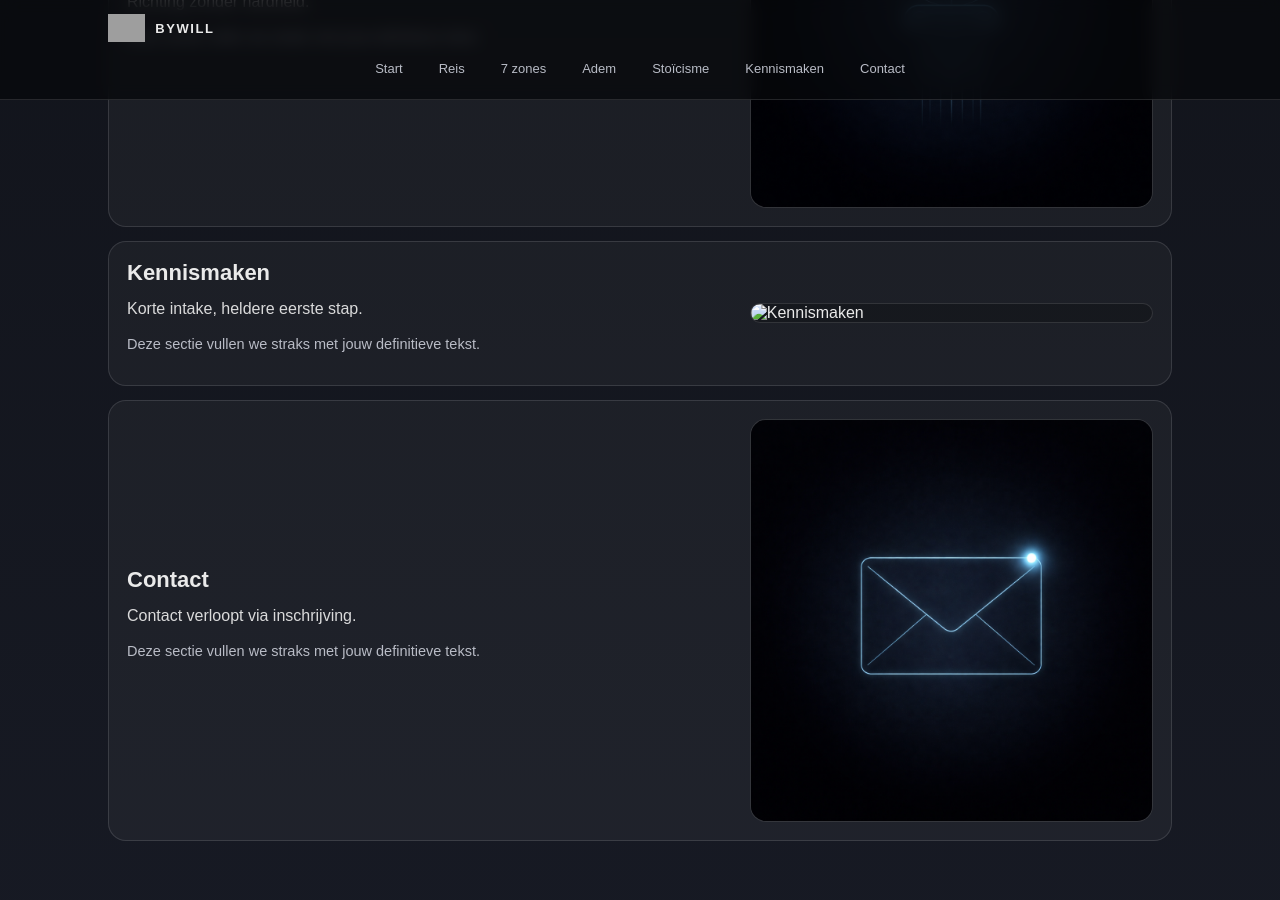
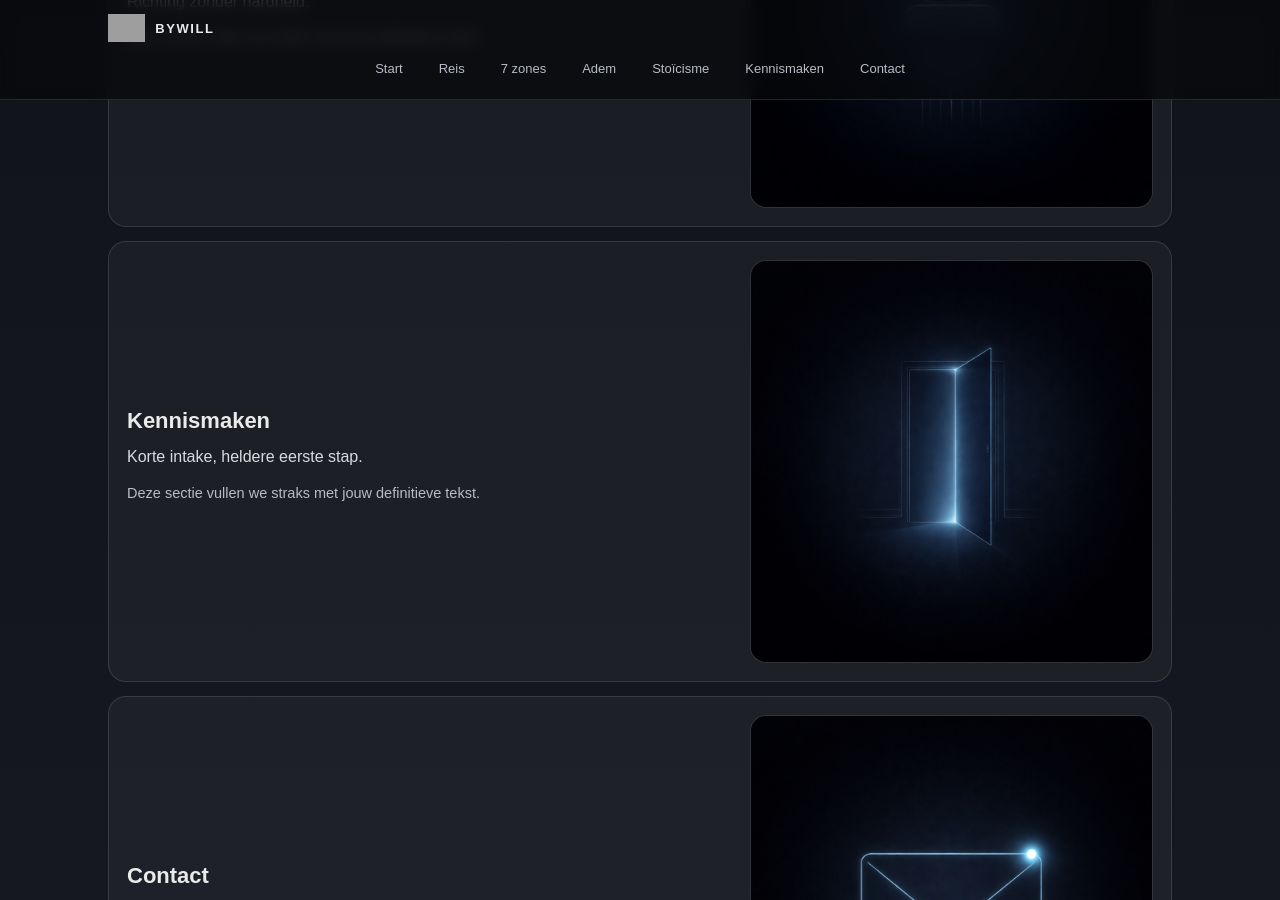
Before and after one commit to willvendel-source/BYWILL2, a Jekyll site: the page built from index.html, in a window 1280 px wide and 900 px high, scrolled down 1974 px. Built offline with Jekyll 4.4.1, drawn with Linux system fonts in a browser that asks for light colours; grey boxes are pictures that could not be loaded.

Commit message:
Update index.html

```diff
--- a/index.html
+++ b/index.html
@@ -28,7 +28,7 @@
     </div>
 
     <div class="section-media">
-      <img class="reis-beeld" src="{{ '/assets/BYWILLS.png' | relative_url }}" alt="BYWILL beeld">
+     <img class="reis-beeld" src="/BYWILL2/assets/BYWILLS.png" alt="BYWILL beeld">
     </div>
   </div>
 </section>
@@ -84,7 +84,7 @@
     </div>
 
     <div class="section-media">
-      <img class="section-beeld" /BYWILL2/assets/kennismaken.png" alt="Kennismaken">
+      <img class="section-beeld" src="/BYWILL2/assets/kennismaken.png" alt="Kennismaken">
     </div>
   </div>
 </section>
```
